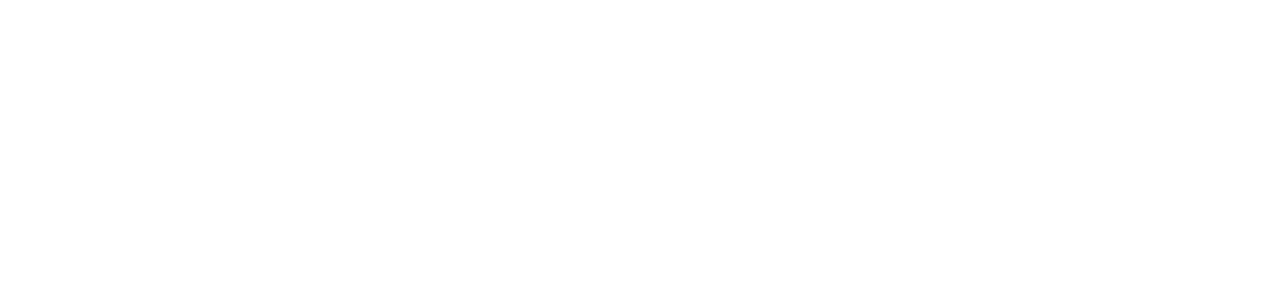
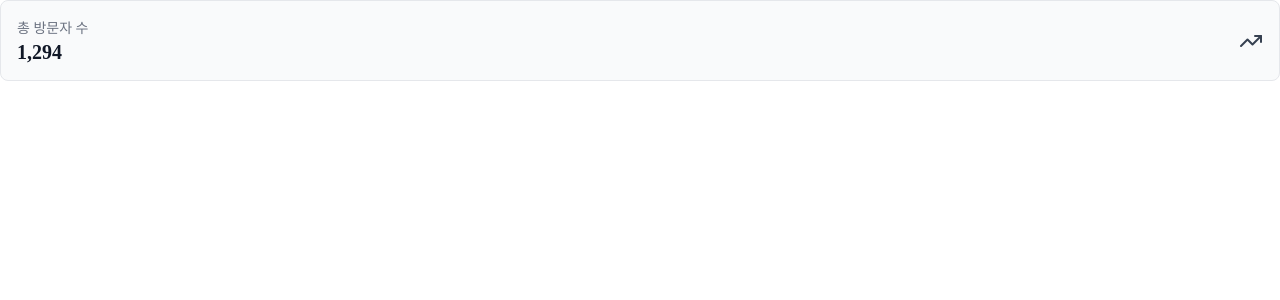
Before and after one commit to begojara99/components-box, a React (Create React App) app: page /dashboard-stat-card in a window 1280 px wide. Before the commit this address had no page. Shown: the top 300 px of the page. Built offline with nearby package versions, Linux system fonts and the light colour scheme.

Commit message:
[COMPONENTS] StatCard Organism 컴포넌트 구현 #20

```diff
--- a/src/App.tsx
+++ b/src/App.tsx
@@ -10,6 +10,7 @@
 import ProfileFormSection from "./Display/ProfileFormSection.display";
 import TestProductCard from "./Display/TestProductCard.display";
 import TestProfileCard from "./Display/TestProfileCard.display";
+import DashboardStat from "./Display/DashboardStat.display";
 
 const Root = styled.div`
   position: absolute;
@@ -33,6 +34,7 @@
         <Route path="/profile-form" element={<ProfileFormSection />} />
         <Route path="/product-card" element={<TestProductCard />} />
         <Route path="/profile-card" element={<TestProfileCard />} />
+        <Route path="/dashboard-stat-card" element={<DashboardStat />} />
       </Routes>
     </Root>
   );
--- /dev/null
+++ b/src/Display/DashboardStat.display.tsx
@@ -0,0 +1,6 @@
+import { StatCard } from "../components/organisms/cards/statCard";
+import { TrendingUp } from "lucide-react";
+
+export default function DashboardStat() {
+  return <StatCard title="총 방문자 수" value="1,294" icon={<TrendingUp />} />;
+}
--- /dev/null
+++ b/src/components/organisms/cards/statCard/StatCard.tsx
@@ -0,0 +1,49 @@
+// components/organisms/statCard/StatCard.tsx
+import styled from "styled-components";
+import { ReactNode } from "react";
+import { IconWrapper } from "../../../atoms/icon/IconWrapper";
+
+interface StatCardProps {
+  title: string;
+  value: string | number;
+  icon?: ReactNode;
+}
+
+const CardContainer = styled.div`
+  display: flex;
+  align-items: center;
+  justify-content: space-between;
+  padding: 16px;
+  border: 1px solid #e5e7eb;
+  border-radius: 8px;
+  background-color: #f9fafb;
+`;
+
+const InfoWrapper = styled.div`
+  display: flex;
+  flex-direction: column;
+`;
+
+const Title = styled.span`
+  font-size: 14px;
+  color: #6b7280;
+  margin-bottom: 4px;
+`;
+
+const Value = styled.span`
+  font-size: 20px;
+  font-weight: 600;
+  color: #111827;
+`;
+
+export const StatCard = ({ title, value, icon }: StatCardProps) => {
+  return (
+    <CardContainer>
+      <InfoWrapper>
+        <Title>{title}</Title>
+        <Value>{value}</Value>
+      </InfoWrapper>
+      {icon && <IconWrapper size={24}>{icon}</IconWrapper>}
+    </CardContainer>
+  );
+};
--- /dev/null
+++ b/src/components/organisms/cards/statCard/index.ts
@@ -0,0 +1 @@
+export { StatCard } from "./StatCard";
```
